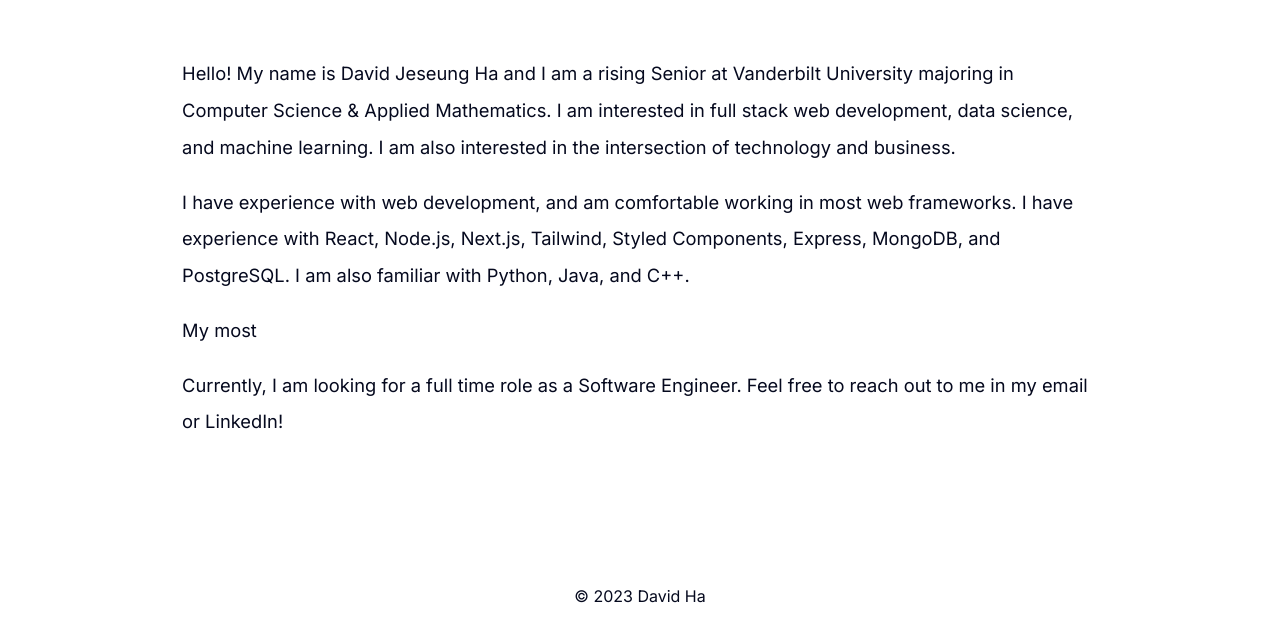
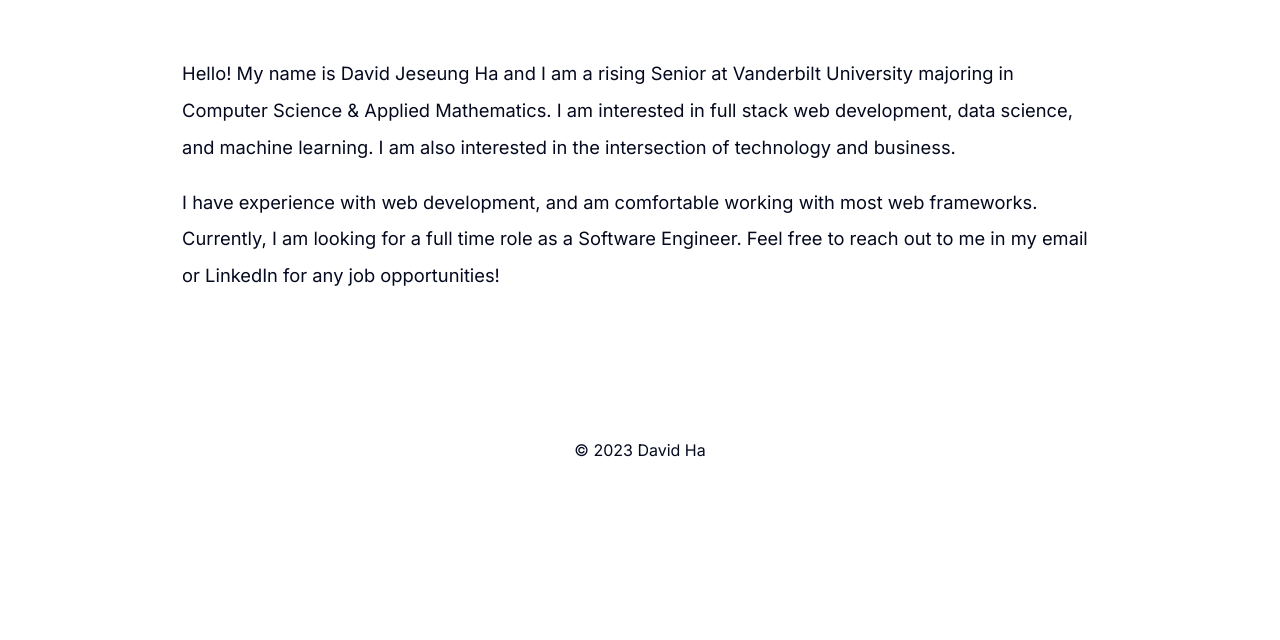
Before and after one commit to Davi-web/astro-website, an Astro site: page /about in a window 1280 px wide. Shown: the part 533-1173 px from the top of the page. After the commit the page ends 1057 px from the top, so only its background shows below. Built offline with nearby package versions, Linux system fonts and the light colour scheme; Astro itself is replaced by a stand-in of ours.

Commit message:
change about section

```diff
--- a/src/pages/about.astro
+++ b/src/pages/about.astro
@@ -50,13 +50,9 @@
 					Hello! My name is David Jeseung Ha and I am a rising Senior at Vanderbilt University majoring in Computer Science & Applied Mathematics. I am interested in full stack web development, data science, and machine learning. I am also interested in the intersection of technology and business.
 
 				</p>
-				<p>
-					I have experience with web development, and am comfortable working in most web frameworks. I have experience with React, Node.js, Next.js, Tailwind, Styled Components, Express, MongoDB, and PostgreSQL. I am also familiar with Python, Java, and C++.
-				</p>
-				<p>My most </p>
 
 				<p>
-					Currently, I am looking for a full time role as a Software Engineer. Feel free to reach out to me in my email or LinkedIn!
+					I have experience with web development, and am comfortable working with most web frameworks. Currently, I am looking for a full time role as a Software Engineer. Feel free to reach out to me in my email or LinkedIn for any job opportunities!
 				</p>
 			</div>
 		</div>
```
